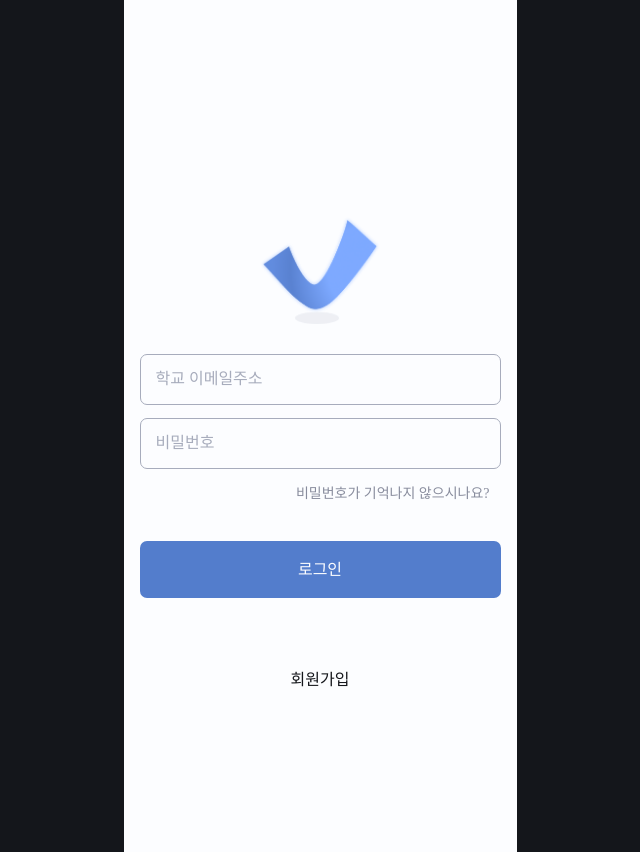
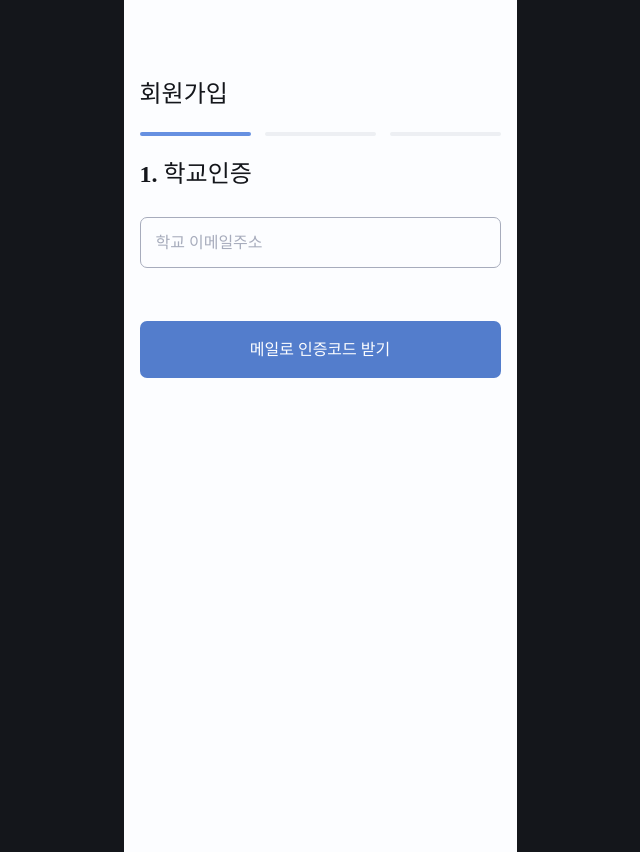
Before and after one commit to capstone-pick-it/Frontend, a React (Vite) app: page / in a window 1280 px wide. Both pictures are taken after a click on the button "회원가입". Shown: the whole page, without its empty margins (320-960 px from the left). Built offline with nearby package versions, Linux system fonts and the light colour scheme; a web font is replaced by a local one.

Commit message:
Feat: 회원가입 단계 화면 구현

```diff
--- a/src/App.jsx
+++ b/src/App.jsx
@@ -1,10 +1,23 @@
 import React from 'react'
 import Login from './pages/Login'
+import Signup from './pages/Signup'
 
 const App = () => {
+  const [page, setPage] = React.useState('login')
+
+  const pages = {
+    login: (
+      <Login
+        onSignupClick={() => setPage('signup')}
+        onResetPasswordClick={() => setPage('reset')}
+      />
+    ),
+    signup: <Signup onLoginClick={() => setPage('login')} />,
+  }
+
   return (
     <div className='container auth-container'>
-      <Login />
+      {pages[page] || pages.login}
     </div>
   )
 }
--- /dev/null
+++ b/src/assets/sass/sections/_signup.scss
@@ -0,0 +1,32 @@
+.auth-form {
+  display: flex;
+  flex-direction: column;
+  gap: 13px;
+  margin-top: 26px;
+}
+
+.signup__email-form {
+  gap: 53px;
+}
+
+.signup__resend {
+  align-self: flex-end;
+  margin: 0 11px 9px 0;
+}
+
+.signup__name {
+  margin-top: 38px;
+
+  h2 {
+    @include heading1;
+    color: var(--black);
+    margin: 0 0 26px 5px;
+  }
+}
+
+.signup__bottom-button {
+  position: absolute;
+  left: 16px;
+  right: 16px;
+  bottom: 97px;
+}
--- a/src/assets/sass/style.scss
+++ b/src/assets/sass/style.scss
@@ -10,3 +10,4 @@
 @import 'sections/_nav';
 @import 'sections/_auth';
 @import 'sections/_login';
+@import 'sections/_signup';
--- /dev/null
+++ b/src/pages/Signup.jsx
@@ -0,0 +1,71 @@
+import React, { useState } from 'react'
+import AuthButton from '../components/auth/AuthButton'
+import AuthField from '../components/auth/AuthField'
+import AuthStepHeader from '../components/auth/AuthStepHeader'
+import AuthSuccess from '../components/auth/AuthSuccess'
+
+const EMAIL = '20220201@sungshin'
+
+const Signup = ({ onLoginClick }) => {
+  const [step, setStep] = useState(1)
+
+  if (step === 4) {
+    return (
+      <AuthSuccess
+        email={EMAIL}
+        message="가입이 완료되었습니다!"
+        buttonText="로그인하러가기"
+        onButtonClick={onLoginClick}
+      />
+    )
+  }
+
+  return (
+    <main className="auth-page signup">
+      {step === 1 && (
+        <>
+          <AuthStepHeader title="회원가입" step={1} stepTitle="학교인증" />
+          <div className="auth-form signup__email-form">
+            <AuthField type="email" placeholder="학교 이메일주소" />
+            <AuthButton onClick={() => setStep(2)}>메일로 인증코드 받기</AuthButton>
+          </div>
+        </>
+      )}
+
+      {step === 2 && (
+        <>
+          <AuthStepHeader title="회원가입" step={2} stepTitle="인증코드 입력" />
+          <div className="auth-form">
+            <AuthField placeholder="메일로 전송된 인증코드를 입력해주세요" />
+            <button className="auth-link-button signup__resend" type="button">
+              인증코드가 전송되지 않았나요?
+            </button>
+            <AuthButton onClick={() => setStep(3)}>인증하기</AuthButton>
+          </div>
+        </>
+      )}
+
+      {step === 3 && (
+        <>
+          <AuthStepHeader title="회원가입" step={3} stepTitle="비밀번호 설정" />
+          <div className="auth-form">
+            <AuthField type="password" placeholder="비밀번호" />
+            <AuthField type="password" placeholder="비밀번호 확인" />
+            <p className="auth-message is-valid">비밀번호가 확인되었어요!</p>
+          </div>
+
+          <section className="signup__name">
+            <h2>4. 이름</h2>
+            <AuthField placeholder="이름" />
+          </section>
+
+          <div className="signup__bottom-button">
+            <AuthButton onClick={() => setStep(4)}>회원가입 완료</AuthButton>
+          </div>
+        </>
+      )}
+    </main>
+  )
+}
+
+export default Signup
```
